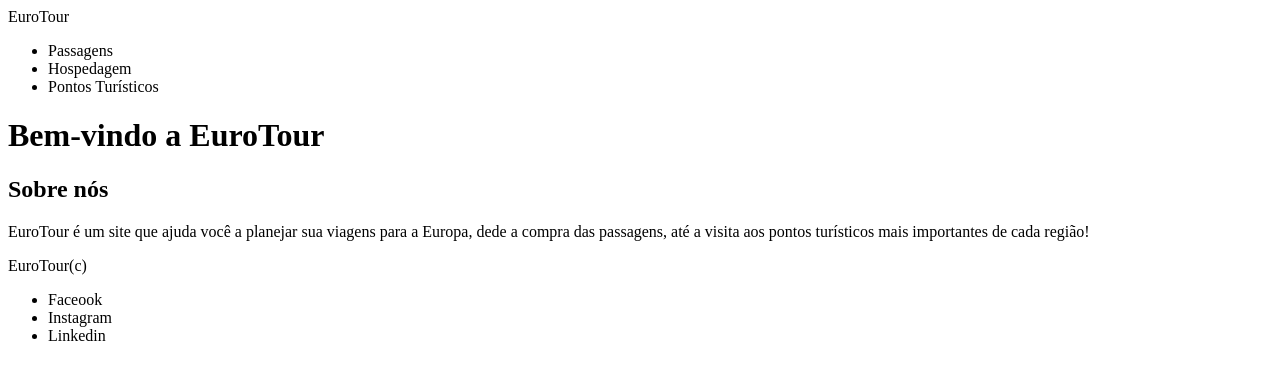
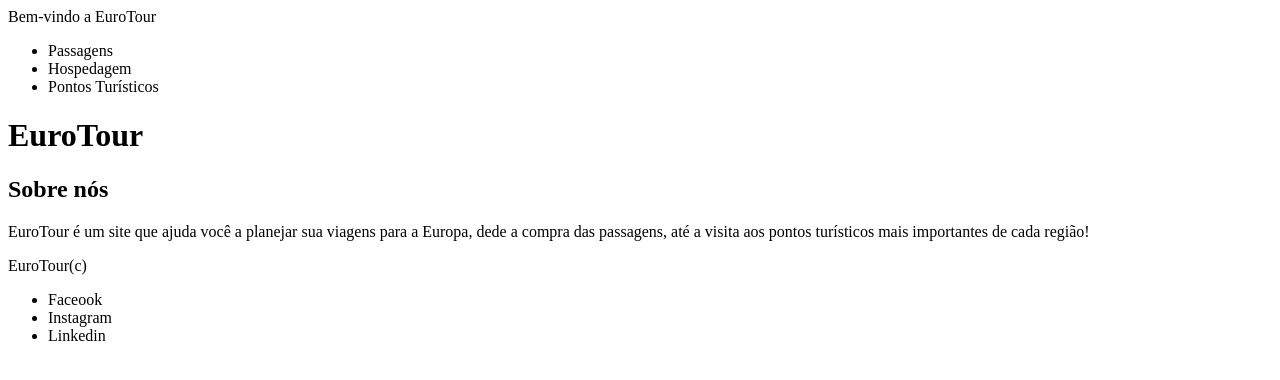
Before and after one commit to ValquiriaBarreto/primeiro_html, a plain HTML site: page index.html in a window 1280 px wide. Drawn offline with Linux system fonts and the light colour scheme.

Commit message:
first commit

```diff
--- a/index.html
+++ b/index.html
@@ -8,7 +8,7 @@
 </head>
 <body>
     <header>
-        <span>EuroTour</span>
+        <span>Bem-vindo a EuroTour</span>
         <nav>
             <ul>
                 <li>Passagens</li>
@@ -18,7 +18,7 @@
         </nav>
     </header>
     <main>
-        <h1>Bem-vindo a EuroTour</h1>
+        <h1>EuroTour</h1>
         <section>
             <h2>Sobre nós</h2>
             <p>EuroTour é um site que ajuda você a  planejar sua viagens para a Europa, dede a compra das passagens, até a visita aos pontos turísticos mais importantes de cada região!</p>
```
